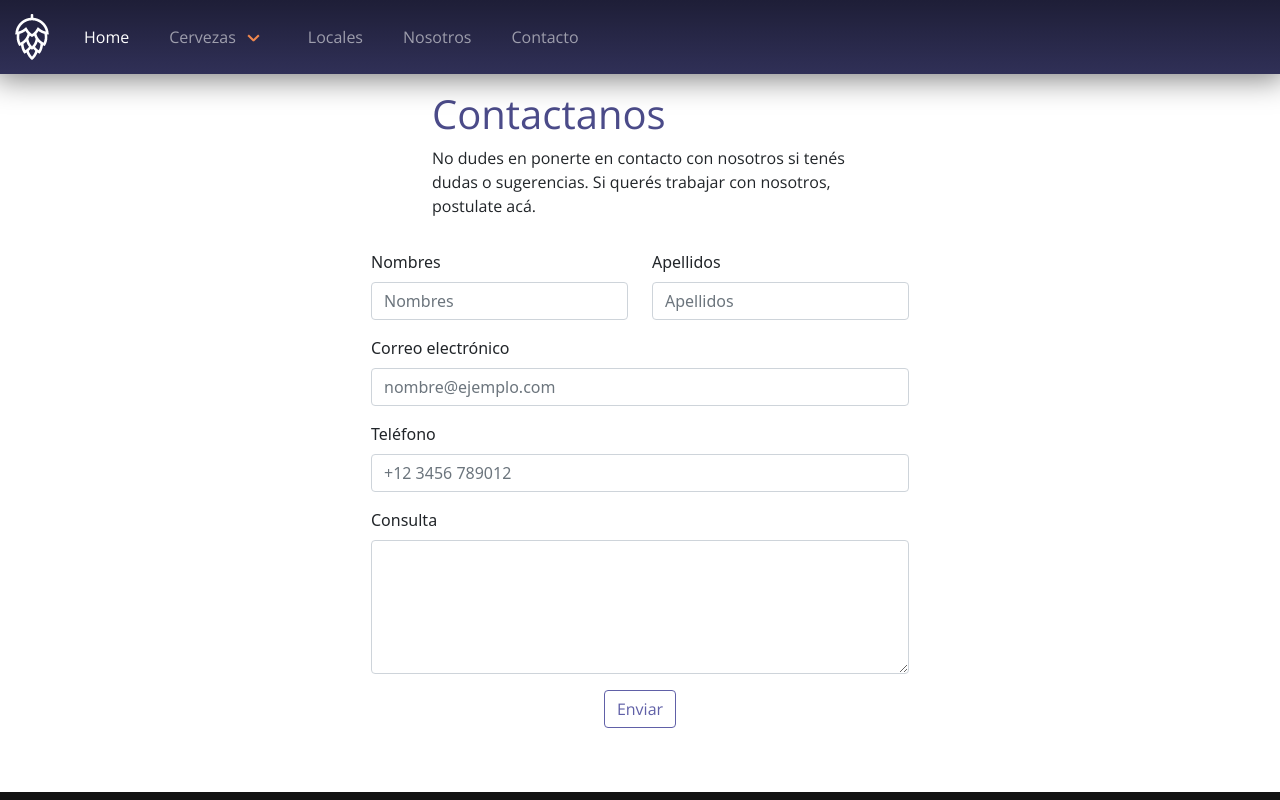
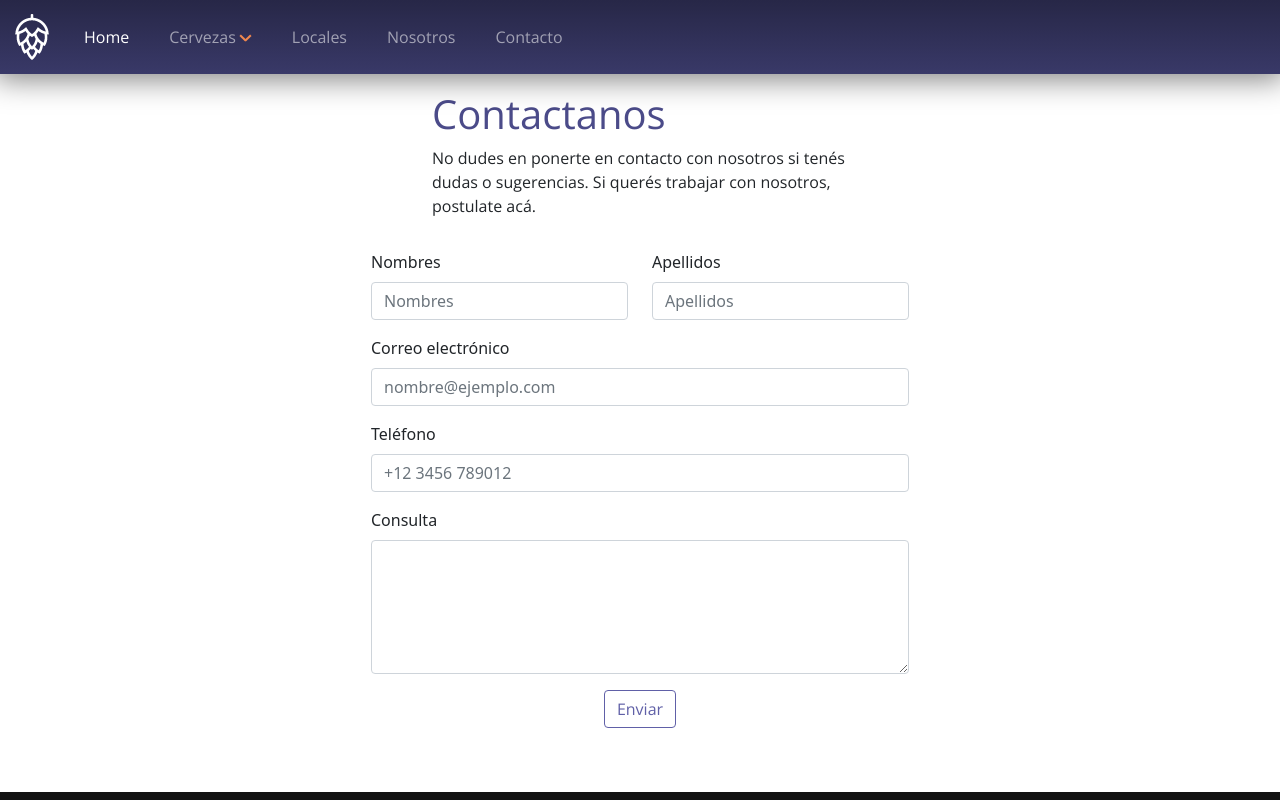
Before and after one commit to ulloazhector/coder, a website: page contacto.html in a window 1280 px wide. Shown: the top 800 px of the page. Drawn offline with nearby package versions, Linux system fonts and the light colour scheme.

Commit message:
detalles menu

```diff
--- a/contacto.html
+++ b/contacto.html
@@ -9,7 +9,7 @@
     <meta name="keywords" content="Cervecería montaña, trabajo, contacto, trabaja con nosotros, cerveza, bares, locales, dudas, preguntas frecuentes, como comprar, metodos de pago">
 
     <meta name="apple-mobile-web-app-status-bar-style" content="#1e1e37">
-    <meta name="theme-color" content="#1e1e37">
+    <meta name="theme-color" content="#272747">
 
     <!-- Bootstrap -->
     <link href="https://cdn.jsdelivr.net/npm/bootstrap@5.1.0/dist/css/bootstrap.min.css" rel="stylesheet" integrity="sha384-KyZXEAg3QhqLMpG8r+8fhAXLRk2vvoC2f3B09zVXn8CA5QIVfZOJ3BCsw2P0p/We" crossorigin="anonymous">
--- a/scss/_menu.scss
+++ b/scss/_menu.scss
@@ -14,7 +14,7 @@
 
         .container-fluid{
             background-color:#272747;
-            background: linear-gradient(0deg, lighten(#272747,5%), darken(#272747,5%));
+            background: linear-gradient(0deg, lighten(#272747,10%), #272747);
             z-index: 10;
             padding: 0;
 
@@ -77,7 +77,7 @@
                         .arrow{
                             display: flex;
                             align-items: center;
-                            margin: 0 8px;
+                            margin: 0;
                             width: 16px;
                             height: 19px;
 
@@ -200,7 +200,7 @@
                             background-color: rgba(255, 255, 255, 0.8);
                             @include sizes(24px,2px);
                             margin: 3px 0;
-                            transition: all .4s ease;
+                            transition: all .25s ease;
                         }
 
                         .stick-mid {
@@ -295,27 +295,44 @@
 
                         .dropdown-menu{
                             margin: 0;
+                            border: 0;
+                            border-radius: 0;
                             padding: 0;
                             height: 0;
                             display: flex;
                             justify-content: center;
                             align-items: stretch;
-                            transition:  all .1s;
+                            transition:  all .25s;
+                            transform-origin: top;
+                            transform: scaleY(0);
 
                             &.show{
-                                height: 96px;
+                                height: 60px;
                                 overflow: hidden;
+                                transform: scaleY(1);
                             }
 
                             li{
+                                position: relative;
                                 width: 100%;
+                                &:nth-of-type(-n+2){
+                                    &::after{
+                                        position: absolute;
+                                        content: "";
+                                        top: 10%;
+                                        right: 0px;
+                                        @include sizes(1px, 80%);
+                                        background-color: lighten(#4c269a, 50%);
+
+                                    }
+                                }
                                 .dropdown-item{
                                     @include flex(center, center);
                                     height: 100%;
 
                                     &:hover{
                                         padding: 4px 16px;
-                                        background-color: lighten(  #4c269a, 50%);
+                                        background-color: lighten(#4c269a, 50%);
                                     }
 
                                     &:hover::after{
```
Also changed, not shown: css/style.css, 1 other file.
